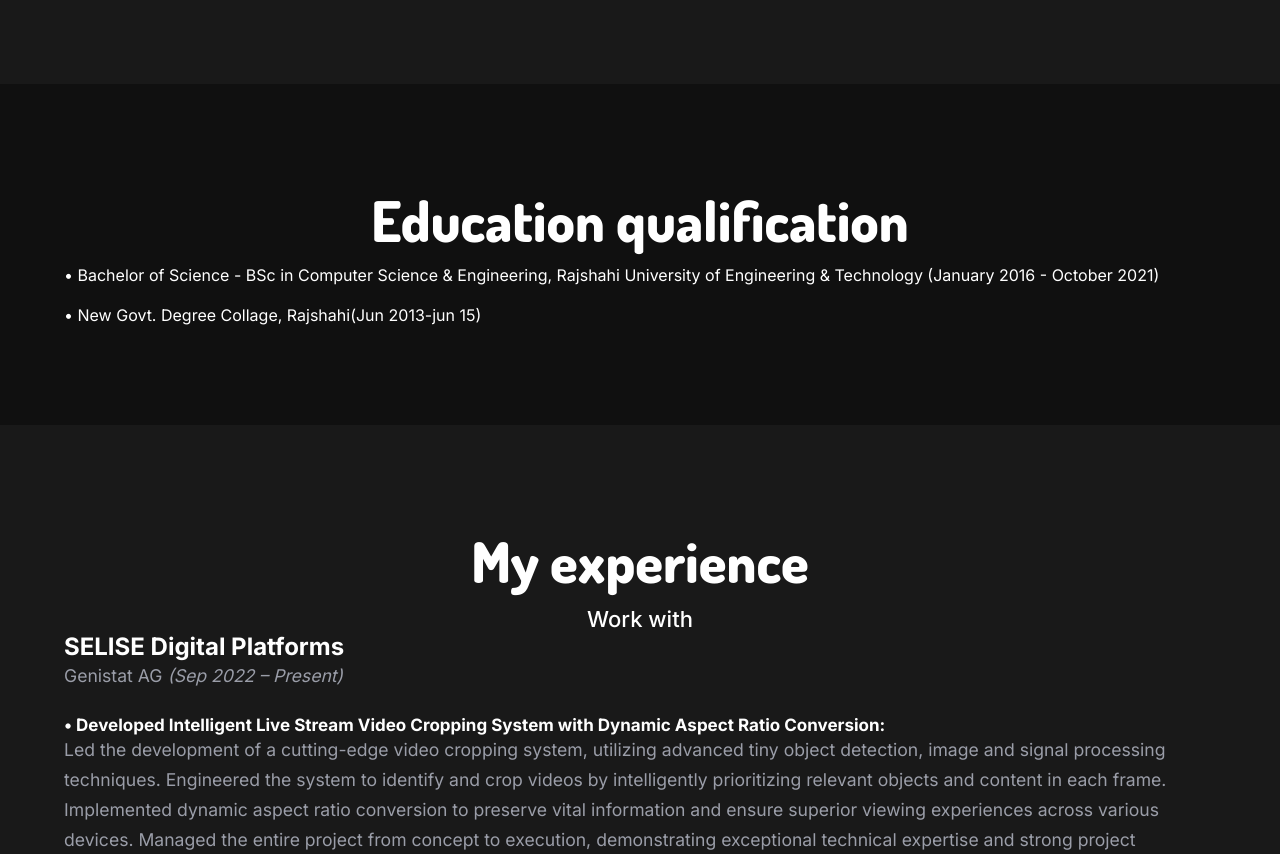
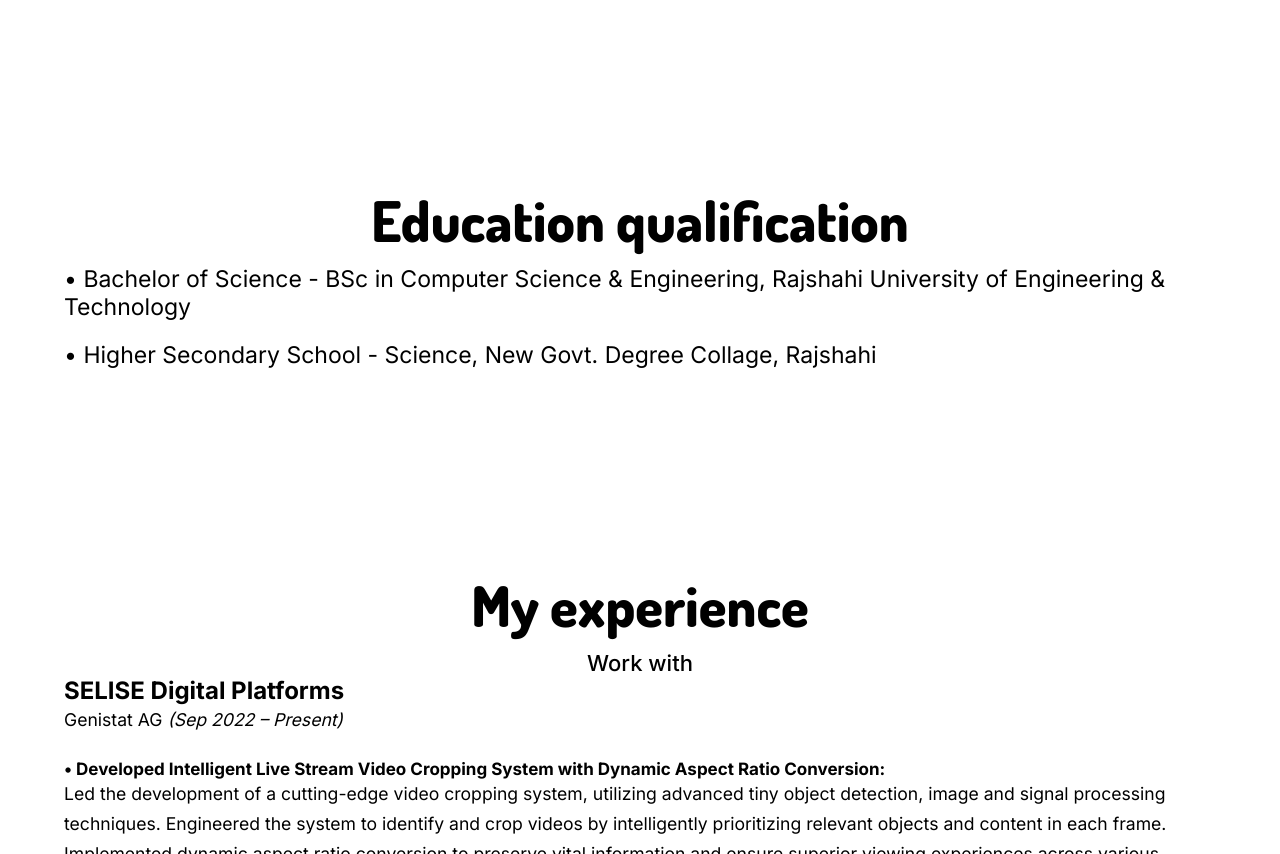
Before and after one commit to khanfasheemonowar/khanfasheemonowar.github.io, a plain HTML site: page index.html in a window 1280 px wide. Shown: the part 1625-2479 px from the top of the page. Drawn offline with nearby package versions, Linux system fonts and the light colour scheme; files whose address does not match are found by name.

Commit message:
bg color changed

```diff
--- a/index.html
+++ b/index.html
@@ -25,7 +25,7 @@
 <body>
     <!-----header section-->
     <header>
-        <a href="#" class="logo"><img src="/root/img/logo.png"></a>
+        <a href="#" class="logo"><img src="img/logo.png"></a>
         <div class="bx bx-menu" id="menu-icon"></div>
 
         <ul class="navlist">
@@ -81,14 +81,14 @@
         <div class="education-item">
             <div class="education-box">
 
-                <p>• Bachelor of Science - BSc in Computer Science & Engineering, Rajshahi University of Engineering & Technology (January 2016 - October 2021)</p>
+                <p>• Bachelor of Science - BSc in Computer Science & Engineering, Rajshahi University of Engineering & Technology </p>
     <!-- <h5><i>CGPA: 3.08/4.00</i></h5>
                 <h5><i>On Last 60 hours credit : CGPA: 3.47/4.00</i></h5>--->
             </div>
 
             <div class="education-box">
 
-                <p>• New Govt. Degree Collage, Rajshahi(Jun 2013-jun 15)</p>
+                <p>• Higher Secondary School - Science, New Govt. Degree Collage, Rajshahi</p>
              <!----   <p><i>Higher Secondary School;<strong> GPA: 5.00</strong></i>  </p>-->
             </div>
 
--- a/style.css
+++ b/style.css
@@ -12,12 +12,12 @@
 
 }
 :root{
-    --bg-color: #191919;
+    --bg-color:   #fff ;
     --secont-bg-color: #101010;
     --main-color:#e9204f;
-    --text-color: #fff;
+    --text-color:black ;
     --second-color:#e4e4e4;
-    --other-color: #c6c9d8bf;
+    --other-color: black;
 
     --h1-font: 7rem;
     --h2-font: 3.5rem;
@@ -201,9 +201,13 @@ span{
 
 }
 .education{
-    background: var(--secont-bg-color);
+    background: var(--bg-color);
 }
 .education-box{
+    margin-bottom: 20px;
+}
+.education-box p{
+    font-size: 23px;
     margin-bottom: 20px;
 }
 .ex h5{
@@ -240,7 +244,7 @@ span{
     margin-bottom: 10px;
 }
 .skill{
-    background: var(--secont-bg-color);
+    background: var(--bg-color);
 }
 .text-center{
     text-align: center;
```
Also changed, not shown: img/khan_.jpg (renamed from img/khan.jpg).
